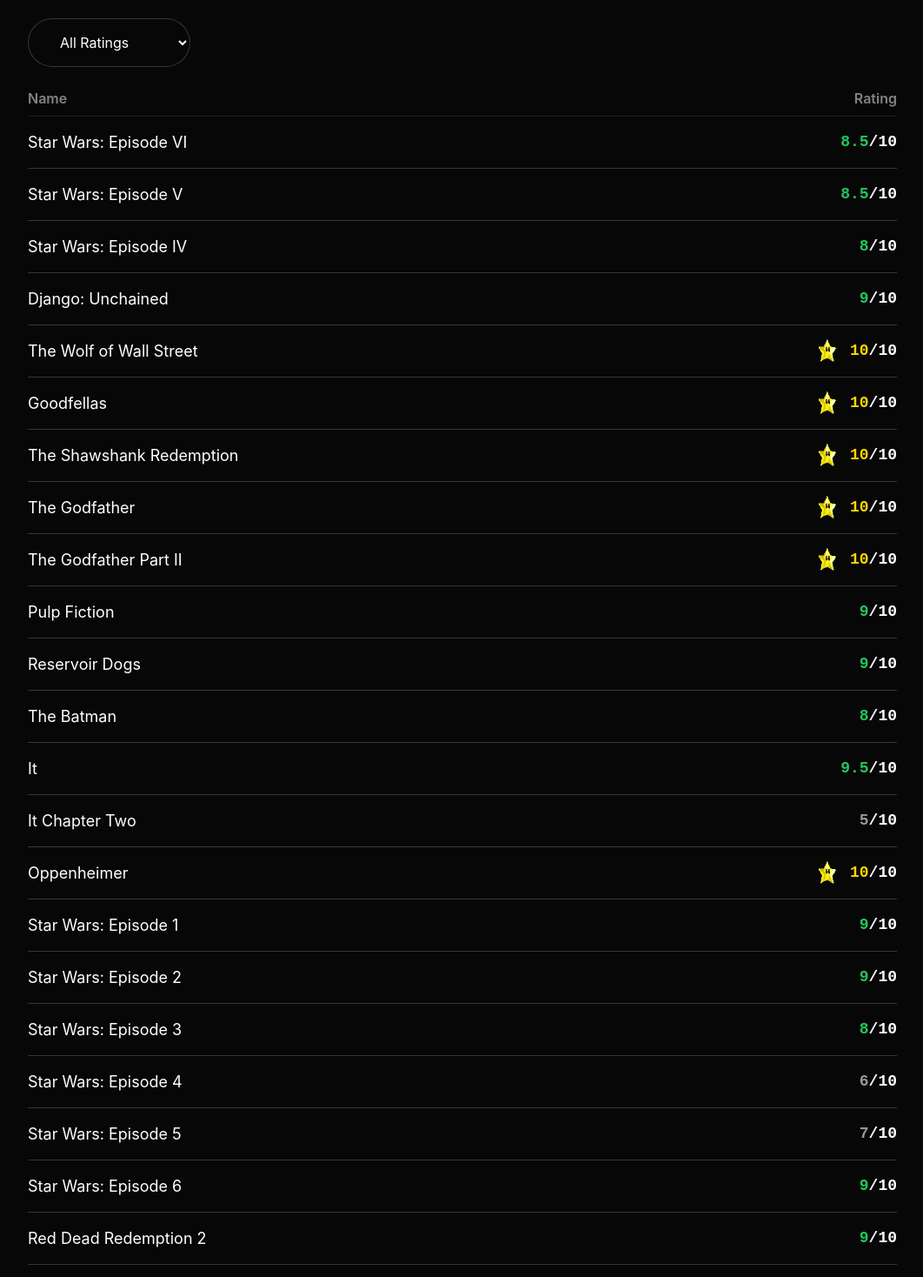
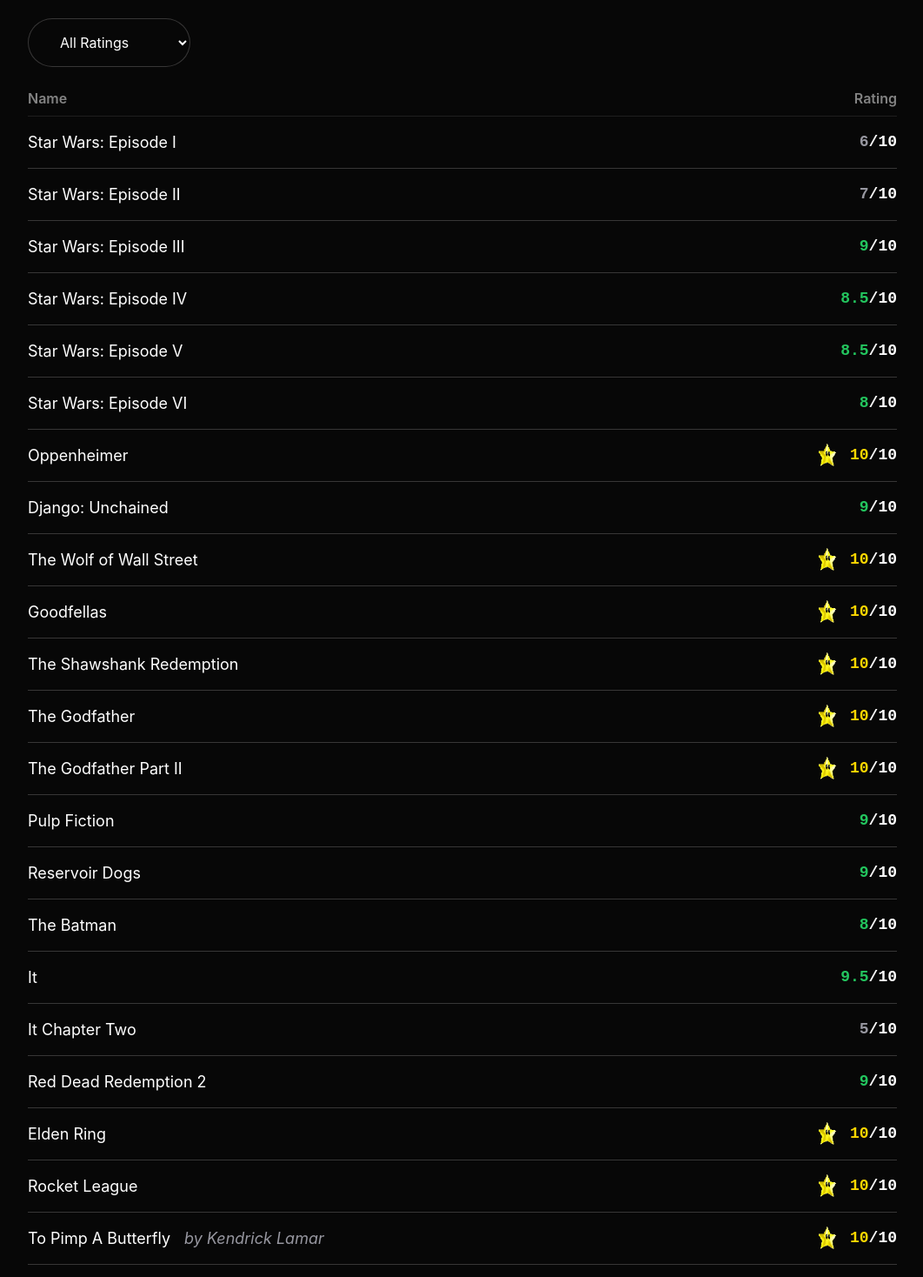
Before and after one commit to bick/website, a Next.js app: page /reviews in a window 1280 px wide. Shown: the part 220-1688 px from the top of the page at 87% size, without its empty margins (108-1170 px from the left). Built offline with nearby package versions, Linux system fonts and the light colour scheme.

Commit message:
Update reviews.tsx

```diff
--- a/pages/reviews.tsx
+++ b/pages/reviews.tsx
@@ -9,9 +9,13 @@ import { useState } from "react";
 export default function Home() {
   const [ratings] = useState([
     // Movies
-    { name: "Star Wars: Episode VI", rating: 8.5, tags: ["Movie"] },
+    { name: "Star Wars: Episode I", rating: 6, tags: ["Movie"] },
+    { name: "Star Wars: Episode II", rating: 7, tags: ["Movie"] },
+    { name: "Star Wars: Episode III", rating: 9, tags: ["Movie"] },
+    { name: "Star Wars: Episode IV", rating: 8.5, tags: ["Movie"] },
     { name: "Star Wars: Episode V", rating: 8.5, tags: ["Movie"] },
-    { name: "Star Wars: Episode IV", rating: 8, tags: ["Movie"] },
+    { name: "Star Wars: Episode VI", rating: 8, tags: ["Movie"] },
+    { name: "Oppenheimer", rating: 10, tags: ["Movie"] },
     { name: "Django: Unchained", rating: 9, tags: ["Movie"] },
     { name: "The Wolf of Wall Street", rating: 10, tags: ["Movie"] },
     { name: "Goodfellas", rating: 10, tags: ["Movie"] },
@@ -23,13 +27,6 @@ export default function Home() {
     { name: "The Batman", rating: 8, tags: ["Movie"] },
     { name: "It", rating: 9.5, tags: ["Movie"] },
     { name: "It Chapter Two", rating: 5, tags: ["Movie"] },
-    { name: "Oppenheimer", rating: 10, tags: ["Movie"] },
-    { name: "Star Wars: Episode 1", rating: 9, tags: ["Movie"] },
-    { name: "Star Wars: Episode 2", rating: 9, tags: ["Movie"] },
-    { name: "Star Wars: Episode 3", rating: 8, tags: ["Movie"] },
-    { name: "Star Wars: Episode 4", rating: 6, tags: ["Movie"] },
-    { name: "Star Wars: Episode 5", rating: 7, tags: ["Movie"] },
-    { name: "Star Wars: Episode 6", rating: 9, tags: ["Movie"] },
     // Video Games
     { name: "Red Dead Redemption 2", rating: 9, tags: ["Video Game"] },
     { name: "Elden Ring", rating: 10, tags: ["Video Game"] },
```
